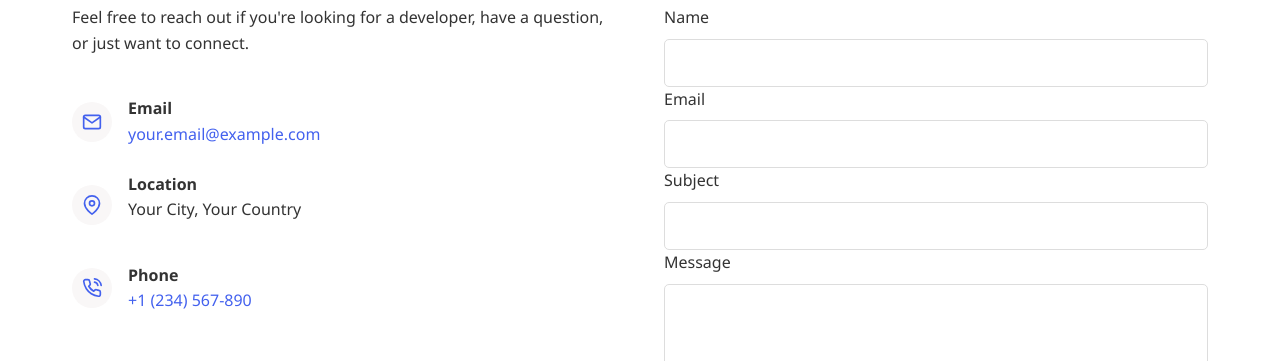
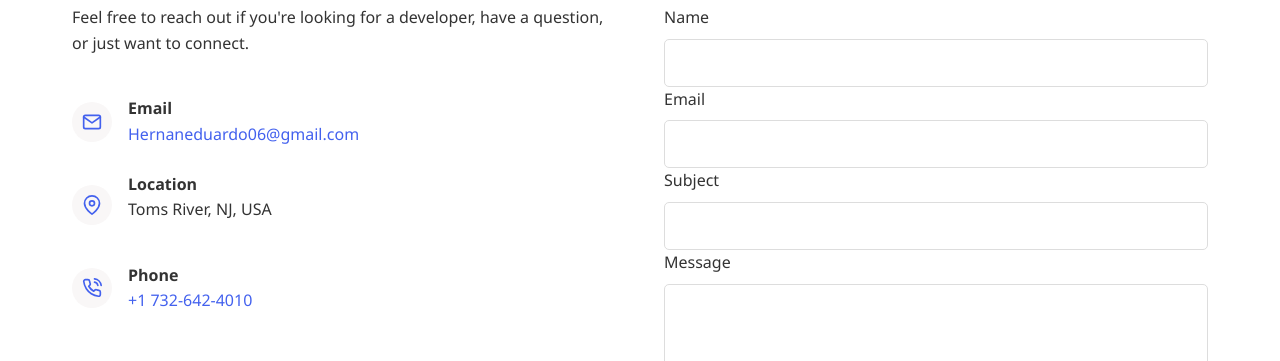
Before and after one commit to Hernannavarro13/Hernannavarro13.github.io, a plain HTML site: page index.html in a window 1280 px wide. Shown: the part 2220-2581 px from the top of the page. Drawn offline with Linux system fonts and the light colour scheme.

Commit message:
added description and info

```diff
--- a/index.html
+++ b/index.html
@@ -565,7 +565,7 @@
                         </div>
                         <div>
                             <h4>Email</h4>
-                            <a href="mailto:your.email@example.com">your.email@example.com</a>
+                            <a href="mailto:Hernaneduardo06@gmail.com">Hernaneduardo06@gmail.com</a>
                         </div>
                     </div>
 
@@ -578,7 +578,7 @@
                         </div>
                         <div>
                             <h4>Location</h4>
-                            <p>Your City, Your Country</p>
+                            <p>Toms River, NJ, USA</p>
                         </div>
                     </div>
 
@@ -590,7 +590,7 @@
                         </div>
                         <div>
                             <h4>Phone</h4>
-                            <a href="tel:+1234567890">+1 (234) 567-890</a>
+                            <a href="tel:+732-642-4010">+1 732-642-4010</a>
                         </div>
                     </div>
                 </div>
```
